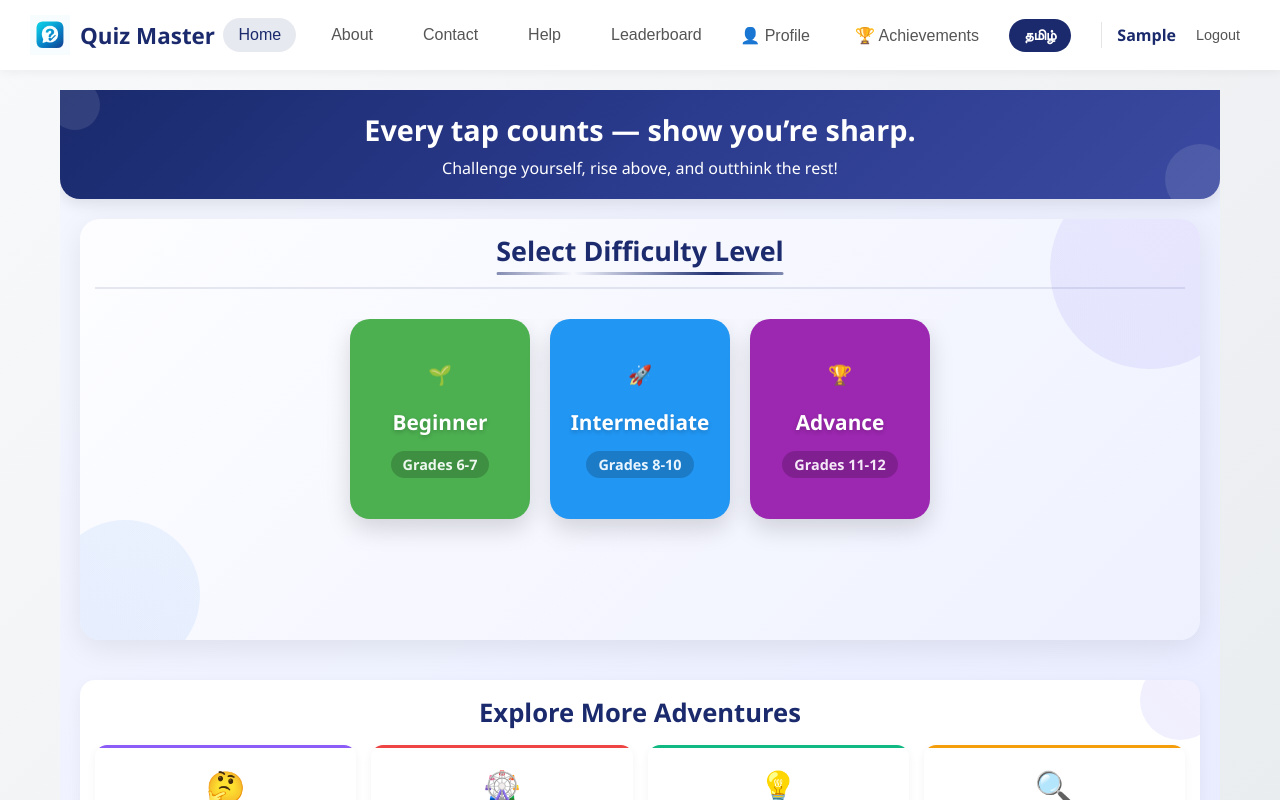
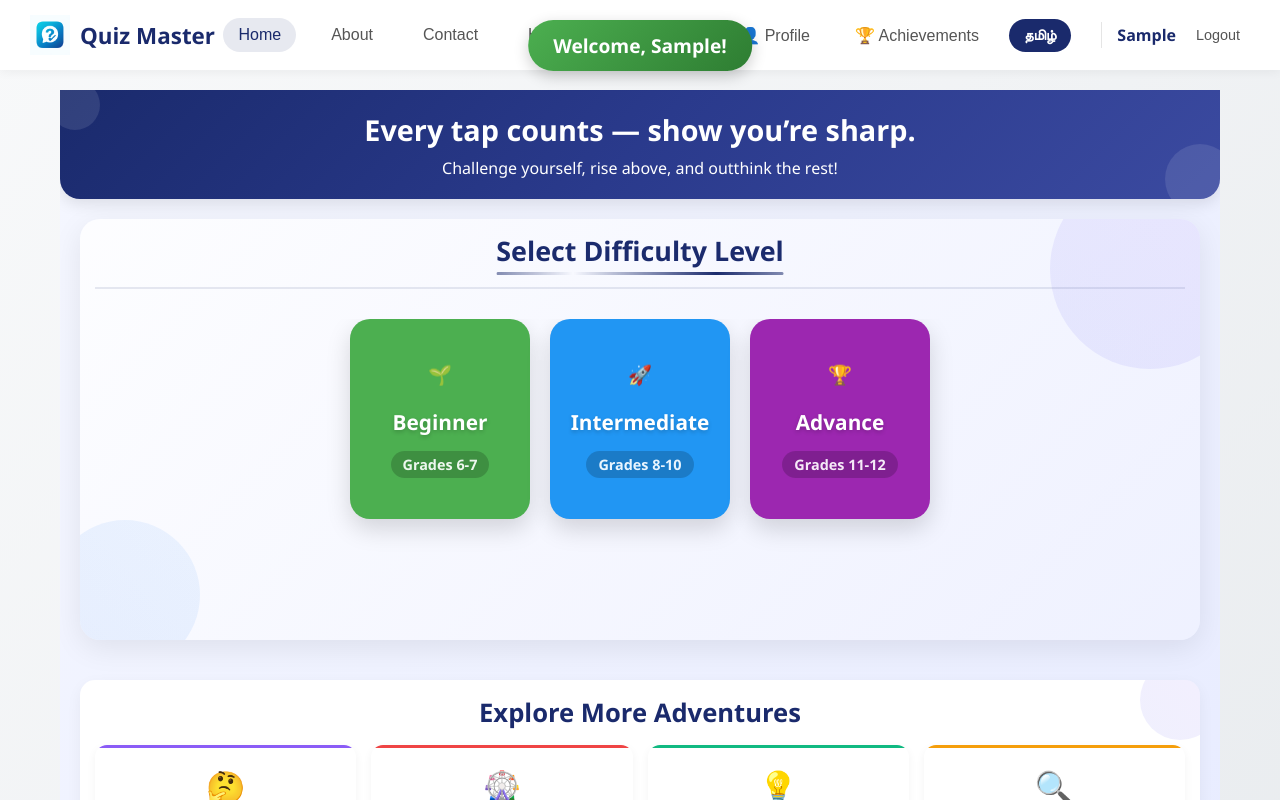
Before and after one commit to Sinduja-D/quiz-master-offline, a React (Create React App) app: page / in a window 1280 px wide. Both pictures are taken after typing "Sample", "Sample" into the empty fields and a click on the button "START EXPLORING". Shown: the top 800 px of the page. Built offline with nearby package versions, Linux system fonts and the light colour scheme.

Commit message:
added welcome and name to congrats msg

```diff
--- a/src/App.js
+++ b/src/App.js
@@ -4,7 +4,7 @@ import Footer from "./components/Footer";
 import PageRenderer from "./components/PageRenderer";
 import Login from "./components/Login.js";
 import SplashScreen from "./components/SplashScreen.js";
-import './App.css';
+import "./App.css";
 
 function App() {
   const [activePage, setActivePage] = useState("home");
@@ -13,34 +13,35 @@ function App() {
   const [isLoading, setIsLoading] = useState(true);
   const [showSplash, setShowSplash] = useState(true);
 
-  // Check if user is already logged in
+  // Load saved user & splash
   useEffect(() => {
-    const savedUser = localStorage.getItem('currentUser');
+    const savedUser = localStorage.getItem("currentUser");
     if (savedUser) {
       setUser(JSON.parse(savedUser));
     }
 
-    // Hide splash screen after 2 seconds
+    // splash hides after 2s
     const splashTimer = setTimeout(() => {
       setShowSplash(false);
     }, 2000);
 
-    // Set loading to false after checking for saved user
     setIsLoading(false);
-
     return () => clearTimeout(splashTimer);
   }, []);
 
   const toggleLanguage = () => {
-    setLanguage(language === "English" ? "Tamil" : "English");
+    setLanguage((prev) => (prev === "English" ? "Tamil" : "English"));
   };
 
   const handleLogin = (userData) => {
+    // Login.js passes user object with username, schoolName, etc.
     setUser(userData);
+    // optionally jump straight to quiz or keep home
+    setActivePage("home");
   };
 
   const handleLogout = () => {
-    localStorage.removeItem('currentUser');
+    localStorage.removeItem("currentUser");
     setUser(null);
     setActivePage("home");
   };
@@ -49,10 +50,12 @@ function App() {
     return <SplashScreen />;
   }
 
+  // Not logged in → go to login screen
   if (!user) {
     return <Login onLogin={handleLogin} language={language} />;
   }
 
+  // Logged in → render normal layout
   return (
     <div className="app-container">
       <Navbar
@@ -63,6 +66,7 @@ function App() {
         user={user}
         onLogout={handleLogout}
       />
+
       <main className="page-container">
         <PageRenderer
           language={language}
@@ -71,8 +75,10 @@ function App() {
           user={user}
           updateUser={setUser}
           toggleLanguage={toggleLanguage}
+          candidateName={user.username}   /* ✅ pass username to pages */
         />
       </main>
+
       <Footer language={language} />
     </div>
   );
--- a/src/components/HomePage.css
+++ b/src/components/HomePage.css
@@ -462,3 +462,29 @@
     font-size: 0.8rem;
   }
 }
+.welcome-popup {
+  position: fixed;
+  top: 20px;
+  left: 50%;
+  transform: translateX(-50%);
+  background: linear-gradient(135deg, #4caf50, #2e7d32);
+  color: #fff;
+  padding: 12px 25px;
+  border-radius: 25px;
+  font-size: 1.2rem;
+  font-weight: 600;
+  box-shadow: 0 5px 15px rgba(0, 0, 0, 0.2);
+  animation: fadeSlide 0.4s ease-out;
+  z-index: 999;
+}
+
+@keyframes fadeSlide {
+  0% {
+    opacity: 0;
+    transform: translate(-50%, -10px);
+  }
+  100% {
+    opacity: 1;
+    transform: translate(-50%, 0);
+  }
+}
--- a/src/components/HomePage.js
+++ b/src/components/HomePage.js
@@ -1,11 +1,31 @@
 // src/components/HomePage.jsx
-import React from 'react';
-import './HomePage.css';
-import { levels } from '../levels.js';
+import React, { useEffect, useState } from "react";
+import "./HomePage.css";
+import { levels } from "../levels.js";
 
-const HomePage = ({ language, setActivePage, onLevelSelect }) => {
+const HomePage = ({ language, setActivePage, onLevelSelect, user }) => {
+  const [showWelcome, setShowWelcome] = useState(false);
+
+  // show banner once on mount if we have a username
+  useEffect(() => {
+    if (user?.username) {
+      setShowWelcome(true);
+      const timer = setTimeout(() => setShowWelcome(false), 3000);
+      return () => clearTimeout(timer);
+    }
+  }, [user]);
+
   return (
     <div className="home-container">
+      {/* welcome banner */}
+      {showWelcome && (
+        <div className="welcome-popup">
+          {language === "English"
+            ? `Welcome, ${user.username}!`
+            : `வரவேற்பு, ${user.username}!`}
+        </div>
+      )}
+
       <div className="hero-box">
         <h1 className="hero-title">
           {language === "English"
@@ -23,7 +43,9 @@ const HomePage = ({ language, setActivePage, onLevelSelect }) => {
         <div className="level-container">
           <div className="section-title">
             <h2>
-              {language === "English" ? "Select Difficulty Level" : "சிரம நிலையைத் தேர்ந்தெடுக்கவும்"}
+              {language === "English"
+                ? "Select Difficulty Level"
+                : "சிரம நிலையைத் தேர்ந்தெடுக்கவும்"}
             </h2>
           </div>
           <div className="level-cards">
@@ -48,23 +70,37 @@ const HomePage = ({ language, setActivePage, onLevelSelect }) => {
         <div className="explore-section">
           <div className="explore-header">
             <h2>
-              {language === "English" ? "Explore More Adventures" : "மேலும் சாகசங்களை ஆராயுங்கள்"}
+              {language === "English"
+                ? "Explore More Adventures"
+                : "மேலும் சாகசங்களை ஆராயுங்கள்"}
             </h2>
           </div>
           <div className="adventure-grid">
-            <button onClick={() => setActivePage("riddles")} className="adventure-card riddles">
+            <button
+              onClick={() => setActivePage("riddles")}
+              className="adventure-card riddles"
+            >
               <div className="card-icon">🤔</div>
               <span>{language === "English" ? "Riddles" : "புதிர்கள்"}</span>
             </button>
-            <button onClick={() => setActivePage("dailyScience")} className="adventure-card daily-science">
+            <button
+              onClick={() => setActivePage("dailyScience")}
+              className="adventure-card daily-science"
+            >
               <div className="card-icon">🎡</div>
               <span>{language === "English" ? "Spin Wheel" : "சுழலும் சக்கரம்"}</span>
             </button>
-            <button onClick={() => setActivePage("funFacts")} className="adventure-card fun-facts">
+            <button
+              onClick={() => setActivePage("funFacts")}
+              className="adventure-card fun-facts"
+            >
               <div className="card-icon">💡</div>
               <span>{language === "English" ? "Fun Facts" : "சுவாரஸ்யங்கள்"}</span>
             </button>
-            <button onClick={() => setActivePage("storyMenu")} className="adventure-card story-menu">
+            <button
+              onClick={() => setActivePage("storyMenu")}
+              className="adventure-card story-menu"
+            >
               <div className="card-icon">🔍</div>
               <span>{language === "English" ? "Escape Room" : "தப்பிப்பிழைத்தல் அறை"}</span>
             </button>
--- a/src/components/PageRenderer.js
+++ b/src/components/PageRenderer.js
@@ -18,11 +18,18 @@ import StoryMenu from "./StoryMenu.js";
 import EscapeRoom from "./EscapeRoom.js";
 import { useQuizApp } from "../hooks/useQuizApp.js";
 
-const PageRenderer = ({ language, activePage, setActivePage, user, updateUser, toggleLanguage }) => {
-  // State for escape room functionality
+const PageRenderer = ({
+  language,
+  activePage,
+  setActivePage,
+  user,
+  updateUser,
+  toggleLanguage,
+  candidateName,       // ✅ receive from App.js
+}) => {
   const [selectedStory, setSelectedStory] = useState(null);
 
-  // Pass setActivePage and user to the hook
+  // useQuizApp hook
   const {
     selectedLevel,
     quizSettings,
@@ -37,47 +44,46 @@ const PageRenderer = ({ language, activePage, setActivePage, user, updateUser, t
     handleBackToHome,
     newlyUnlockedAchievements,
     isQuizInProgress,
-    achievementNotification
+    achievementNotification,
   } = useQuizApp(setActivePage, user, updateUser);
 
-  // Create a safe toggle language function that checks if we're in a quiz
+  // Prevent language toggle during quiz
   const safeToggleLanguage = () => {
     if (activePage === "quiz") {
-      // We're in a quiz, show warning
-      alert(language === 'English'
+      alert(
+        language === "English"
           ? "You are not allowed to change the language after starting the quiz"
-        : "வினா தொடங்கிய பிறகு மொழியை மாற்ற அனுமதியில்லை");
+          : "வினா தொடங்கிய பிறகு மொழியை மாற்ற அனுமதியில்லை"
+      );
       return;
     }
     toggleLanguage();
   };
 
-  // Store selected difficulty in sessionStorage when level is selected
+  // Remember selected difficulty
   useEffect(() => {
     if (selectedLevel) {
-      sessionStorage.setItem('selectedDifficulty', selectedLevel.id);
+      sessionStorage.setItem("selectedDifficulty", selectedLevel.id);
     }
   }, [selectedLevel]);
 
-  // Get difficulty from sessionStorage when navigating to quiz setup
+  // Redirect if quizsetup has no difficulty
   useEffect(() => {
     if (activePage === "quizsetup") {
-      const difficulty = sessionStorage.getItem('selectedDifficulty');
+      const difficulty = sessionStorage.getItem("selectedDifficulty");
       if (!difficulty) {
-        // If no difficulty is found, redirect to home
         setActivePage("home");
       }
     }
   }, [activePage, setActivePage]);
 
-  // Escape room handlers
+  // Escape room helpers
   const handleStorySelect = (story) => {
     setSelectedStory(story);
     setActivePage("escapeRoom");
   };
 
   const handleEscapeRoomComplete = (storyId) => {
-    // Update user with escape room completion
     const updatedUser = { ...user };
     if (!updatedUser.escapeRoomsCompleted) {
       updatedUser.escapeRoomsCompleted = [];
@@ -85,22 +91,18 @@ const PageRenderer = ({ language, activePage, setActivePage, user, updateUser, t
     if (!updatedUser.escapeRoomsCompleted.includes(storyId)) {
       updatedUser.escapeRoomsCompleted.push(storyId);
     }
-
-    // Update user points for completing escape room
     updatedUser.totalPoints = (updatedUser.totalPoints || 0) + 50;
 
     updateUser(updatedUser);
-    localStorage.setItem('currentUser', JSON.stringify(updatedUser));
+    localStorage.setItem("currentUser", JSON.stringify(updatedUser));
 
-    // Update users list in localStorage
-    const users = JSON.parse(localStorage.getItem('quizAppUsers') || '[]');
-    const userIndex = users.findIndex(u => u.id === user.id);
+    const users = JSON.parse(localStorage.getItem("quizAppUsers") || "[]");
+    const userIndex = users.findIndex((u) => u.id === user.id);
     if (userIndex !== -1) {
       users[userIndex] = updatedUser;
-      localStorage.setItem('quizAppUsers', JSON.stringify(users));
+      localStorage.setItem("quizAppUsers", JSON.stringify(users));
     }
 
-    // Navigate back to story menu
     setActivePage("storyMenu");
   };
 
@@ -109,12 +111,12 @@ const PageRenderer = ({ language, activePage, setActivePage, user, updateUser, t
     setActivePage("storyMenu");
   };
 
-  // If user is null, show loading
+  // Safety: if no user
   if (!user) {
     return (
       <div className="loading-container">
         <div className="loading-spinner"></div>
-        <p>{language === 'English' ? 'Loading...' : 'ஏற்றப்படுகிறது...'}</p>
+        <p>{language === "English" ? "Loading..." : "ஏற்றப்படுகிறது..."}</p>
       </div>
     );
   }
@@ -127,6 +129,7 @@ const PageRenderer = ({ language, activePage, setActivePage, user, updateUser, t
           setActivePage={setActivePage}
           onLevelSelect={handleLevelSelect}
           toggleLanguage={safeToggleLanguage}
+           user={user}
         />
       );
     case "about":
@@ -138,21 +141,25 @@ const PageRenderer = ({ language, activePage, setActivePage, user, updateUser, t
     case "profile":
       return <ProfilePage language={language} user={user} />;
     case "achievements":
-      return <AchievementsPage
+      return (
+        <AchievementsPage
           language={language}
           user={user}
           newlyUnlockedAchievements={newlyUnlockedAchievements}
-      />;
+        />
+      );
     case "leaderboard":
       return <LeaderboardPage language={language} currentUser={user} />;
     case "riddles":
       return <RiddleQuiz language={language} />;
     case "storyMenu":
-      return <StoryMenu
+      return (
+        <StoryMenu
           language={language}
           onStorySelect={handleStorySelect}
           completedStories={user.escapeRoomsCompleted || []}
-      />;
+        />
+      );
     case "escapeRoom":
       return (
         <EscapeRoom
@@ -163,11 +170,7 @@ const PageRenderer = ({ language, activePage, setActivePage, user, updateUser, t
         />
       );
     case "dailyScience":
-      return <DailySciencePage
-        language={language}
-        user={user}
-        updateUser={updateUser}
-      />;
+      return <DailySciencePage language={language} user={user} updateUser={updateUser} />;
     case "funFacts":
       return <FunFactsPage language={language} />;
     case "quizsetup":
@@ -189,6 +192,7 @@ const PageRenderer = ({ language, activePage, setActivePage, user, updateUser, t
           grade={quizSettings?.grade}
           onQuizComplete={handleQuizComplete}
           onBack={() => setActivePage("quizsetup")}
+          candidateName={candidateName}     /* ✅ name from App.js */
         />
       );
     case "quizresults":
```
Lines whose indentation alone changed are shown as unchanged.
